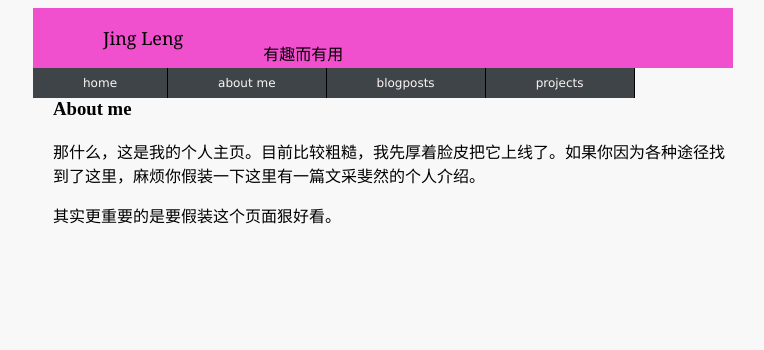
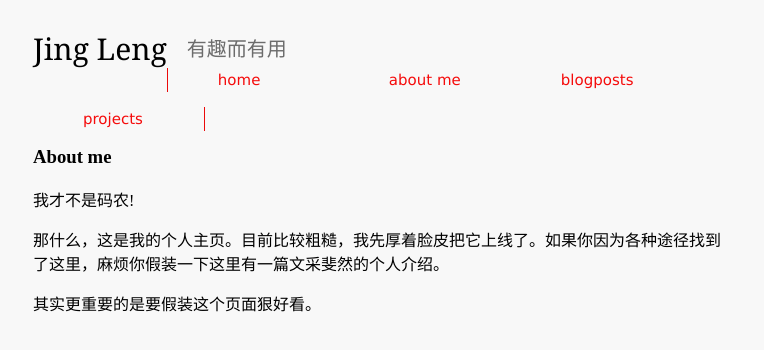
Before and after one commit to angelleng/angelleng.github.io, a plain HTML site: page index.html in a window 1280 px wide. Shown: the whole page, without its empty margins (257-1021 px from the left). Drawn offline with Linux system fonts and the light colour scheme.

Commit message:
formatting
Todo: 把导航文字居中

```diff
--- a/index.html
+++ b/index.html
@@ -1,4 +1,3 @@
-
 <!DOCTYPE html>
 <html lang = "zh-CN">
 <head>
@@ -6,49 +5,60 @@
 	<title> Jing Leng: homepage </title>
 	<style type="text/css">
 	body {background-color: #F8F8F8}
-	.pagehead {background-color: #f04fcd}
-	p {margin-left: 20px}
+/* 	.pagehead {background-color: #f04fcd} */
 
-	.pagetitle {margin-left: 50px; height: 60px;}
+
+	.pagetitle {margin-left: 0; height: 60px;}
 
 	.content, .pagehead {margin-left: auto; margin-right: auto; width: 700px }
-	#myname {font-family: Georgia;font-size: large; float: left;}
-	#motto {float: left; font-family: "Microsoft Yahei"; margin-bottom: 0px; margin-top: 33px; margin-left: 80px}
+
+	#myname {margin-top: 20px; font-family: Georgia;font-size: 30px; float: left;}
+	#motto {float: left; font-family: "Microsoft Yahei"; margin-top: 25px; margin-left: 20px; color: #6c6c6c; font-size: 20px}
 
 
 
-	.navigator {font:12px verdana, arial, sans-serif;}
-	.navigator, .navigator li {list-style-type: none; padding: 0; margin: 0}
+	.navigator {font:15px verdana, arial, sans-serif;}
+	.navigator li {list-style-type: none; padding: 0; margin-top: 0; margin-bottom: 15px}
+	.navigator {padding: 0; margin: 0}
+
 	.navigator li {float: left}
 
 
 
 	.navigator li a {
 		display:block;
-
-		padding:8px 50px;
-		background:rgba(38,44,48,0.88);
-		color:#fcf6f6;
+		margin-left: auto;
+		margin-right: auto;
+		padding:3px 50px;
+/* 		background:rgba(215,63,63,0.88); */
+		color:#f50b0b;
 		text-decoration:none;
-		border-right:1px solid #000;
+/* 		border-left :1px solid #eb0a0a; */
 		}
 	.navigator li a:hover {
 		background:#146C9C;
 		color:#fff;
 		text-decoration:none;
-		border-right:1px solid #000;
+/* 		border-right:1px solid #000; */
 		}
+
+	li {width: 172px}
+
+	.navigator li a.first {
+		border-left:1px solid #eb0a0a;
+	}
+
 	.navigator li a.last {
-		border-right:0;
+		border-right: 1px solid #eb0a0a;
 	}
+
 	.clearfix {clear: both;}
 
 
 
 
 
-	h3 {font-family: Arial sans-serif; margin-left: 20px}
-
+	h3 {font-family: Arial sans-serif; margin-top:  50px}
 
 
 	.clearfix: after {
@@ -56,13 +66,12 @@
 		display: block;
 		content: " ";
 		clear: both;
-		height: 0;
+/* 		height: 0;  */
 	}
 	.clearfix {
 		zoom: 1
 	}
 
-	bo
 
 </style>
 
@@ -71,15 +80,15 @@
 
 <div class = "pagehead" >
 	<div class = "pagetitle">
-		<p id = "myname"> Jing Leng </p>
-		<p id = "motto"> 有趣而有用 </p>
+		<div id = "myname"> Jing Leng </div>
+		<small id = "motto"> 有趣而有用 </small>
 	</div>
 	<div class = "topbar">
 		<ul class="navigator" style = "display: block">
-			<li><a href=“/“ target="_self">home</a></li>
+			<li><a class = "first" href="/" target="_self">home</a></li>
 			<li><a href="http://www.baidu.com">about me</a></li>
 			<li><a href="blogs.html" target="_self">blogposts</a></li>
-			<li><a href="/" target="_blank">projects</a></li>
+			<li><a class = "last" href="/" target="_blank">projects</a></li>
 		</ul>
 
 
@@ -88,10 +97,13 @@
 </div>
 <div id="body">
 <div class = "content clearfix">
+
 	<h3 > About me </h3>
+	<p> 我才不是码农! </p>
 
 	<p>那什么，这是我的个人主页。目前比较粗糙，我先厚着脸皮把它上线了。如果你因为各种途径找到了这里，麻烦你假装一下这里有一篇文采斐然的个人介绍。</p>
 	<p>其实更重要的是要假装这个页面狠好看。</p>
 </div>
+</div>
 </body>
 </html>
```
